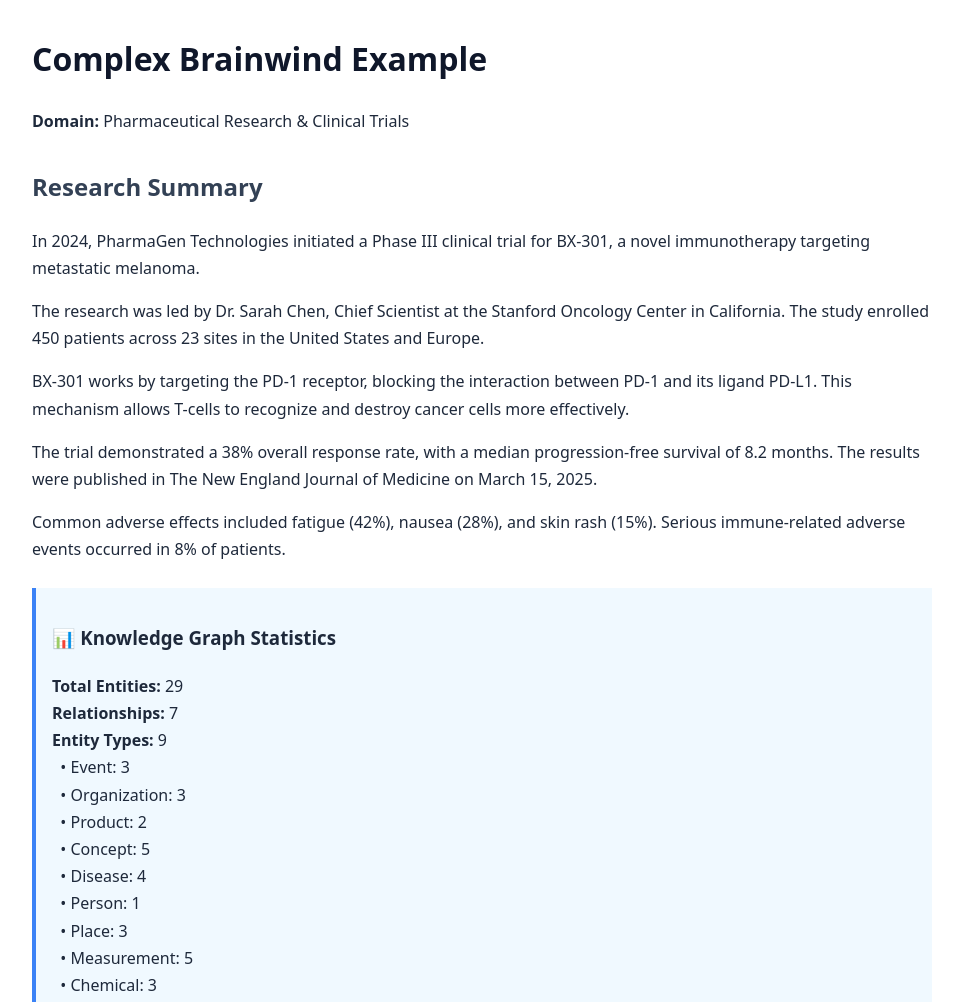
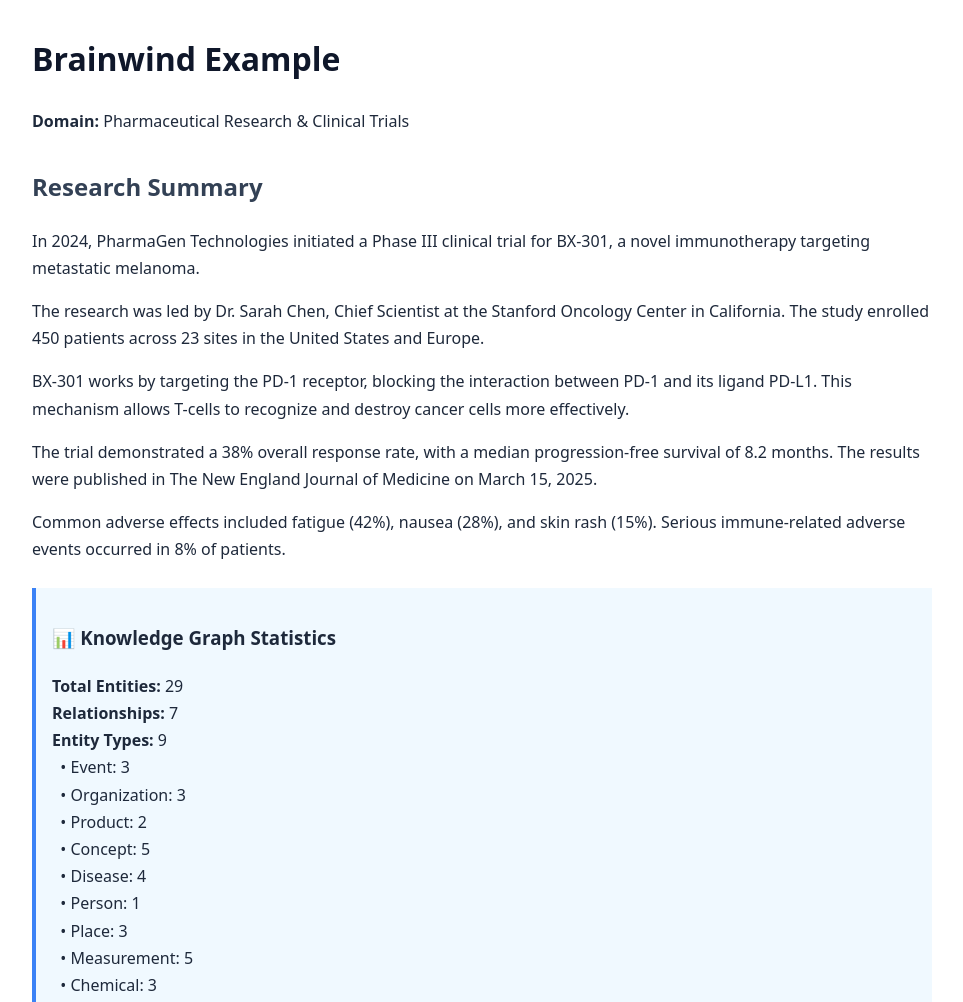
Before and after one commit to calistrum/brainwind, a plain HTML site: page examples/complex.html in a window 1280 px wide. Shown: the top 1002 px of the page, without its empty margins (158-1121 px from the left). Drawn offline with Linux system fonts and the light colour scheme.

Commit message:
Brainwind example

```diff
--- a/examples/complex.html
+++ b/examples/complex.html
@@ -3,7 +3,7 @@
 <head>
     <meta charset="UTF-8">
     <meta name="viewport" content="width=device-width, initial-scale=1.0">
-    <title>Complex Brainwind Example - Pharmaceutical Research</title>
+    <title>Brainwind Example - Pharmaceutical Research</title>
     <style>
         body {
             font-family: system-ui, sans-serif;
@@ -45,7 +45,7 @@
     </style>
 </head>
 <body>
-    <h1>Complex Brainwind Example</h1>
+    <h1>Brainwind Example</h1>
     <p><strong>Domain:</strong> Pharmaceutical Research & Clinical Trials</p>
 
     <article class="bw-context" data-bw-vocab="https://schema.org/">
```
